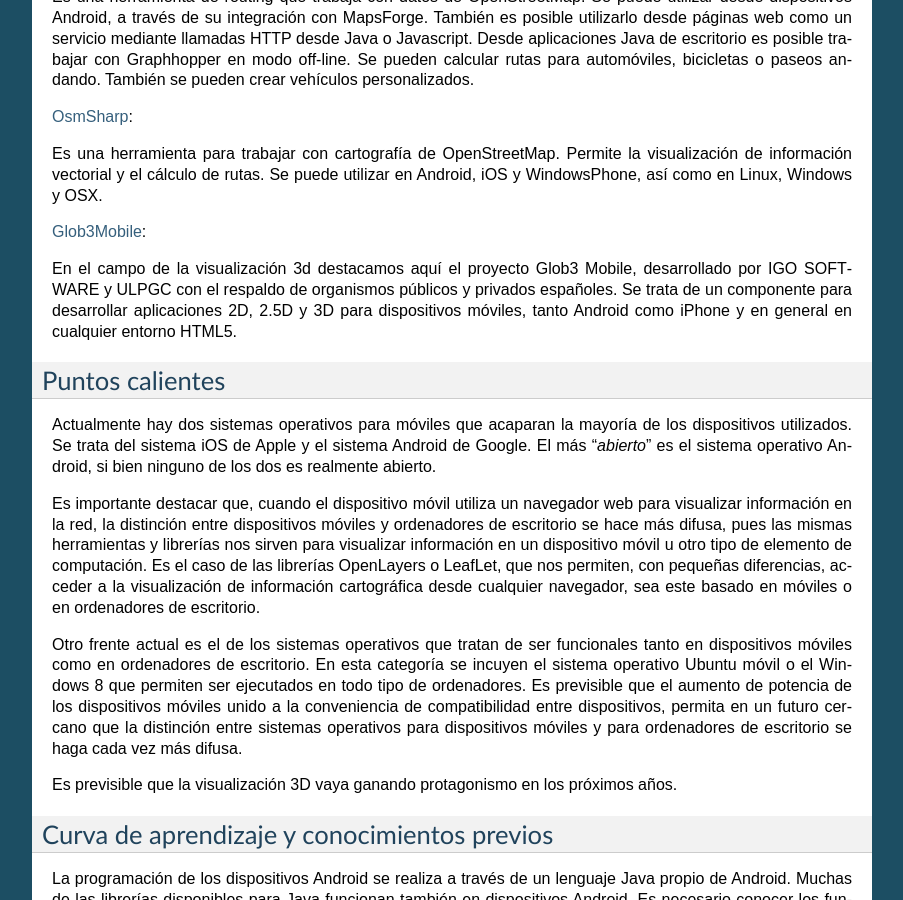
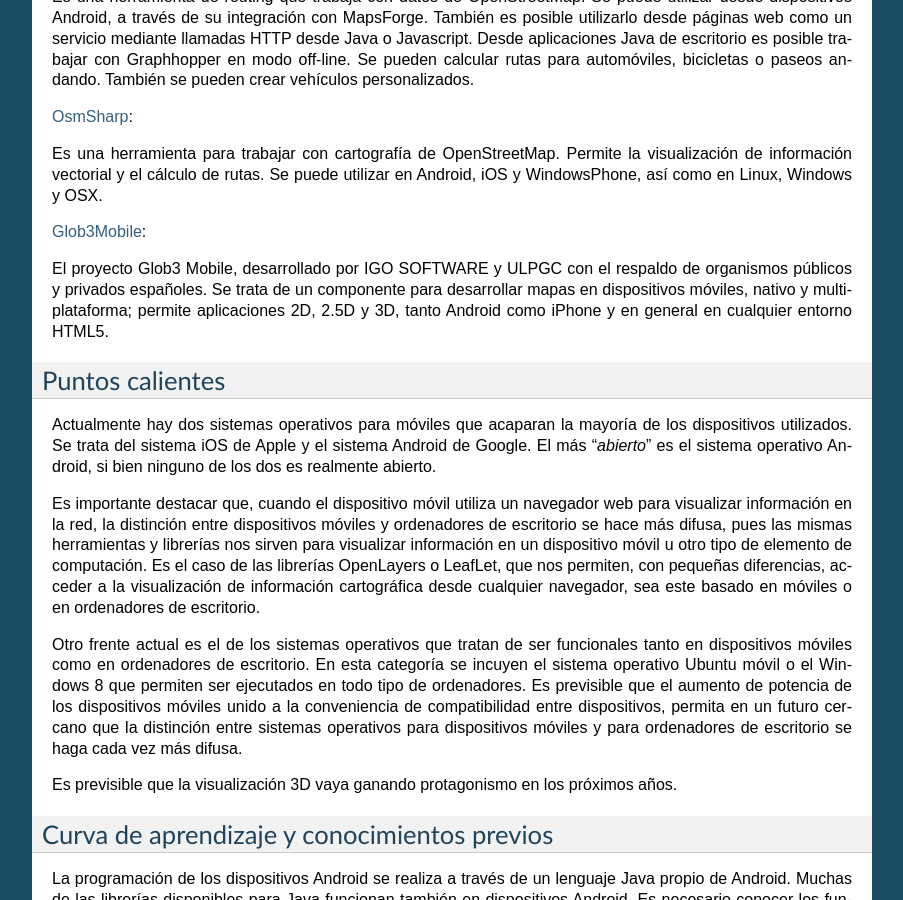
Before and after one commit to OSGeo-ES/panorama-siglibre8, a Sphinx documentation site: the page built from source/movilidad/index.rst, in a window 1280 px wide and 900 px high, scrolled down 2342 px. Shown: the whole window, without its empty margins (198-1101 px from the left). Built offline with Sphinx 7.4.7, drawn with Linux system fonts in a browser that asks for light colours.

Commit message:
Modify movilidad.index.rst

```diff
--- a/source/movilidad/index.rst
+++ b/source/movilidad/index.rst
@@ -71,7 +71,7 @@
 
 Glob3Mobile_:
 
-En el campo de la visualización 3d destacamos aquí el proyecto Glob3 Mobile, desarrollado por IGO SOFTWARE y ULPGC con el respaldo de organismos públicos y privados españoles. Se trata de un componente para desarrollar aplicaciones 2D, 2.5D y 3D para dispositivos móviles, tanto Android como iPhone y en general en cualquier entorno HTML5.
+El proyecto Glob3 Mobile, desarrollado por IGO SOFTWARE y ULPGC con el respaldo de organismos públicos y privados españoles. Se trata de un componente para desarrollar mapas en dispositivos móviles, nativo y multiplataforma; permite aplicaciones 2D, 2.5D y 3D, tanto Android como iPhone y en general en cualquier entorno HTML5.
 
 Puntos calientes
 ----------------
```
